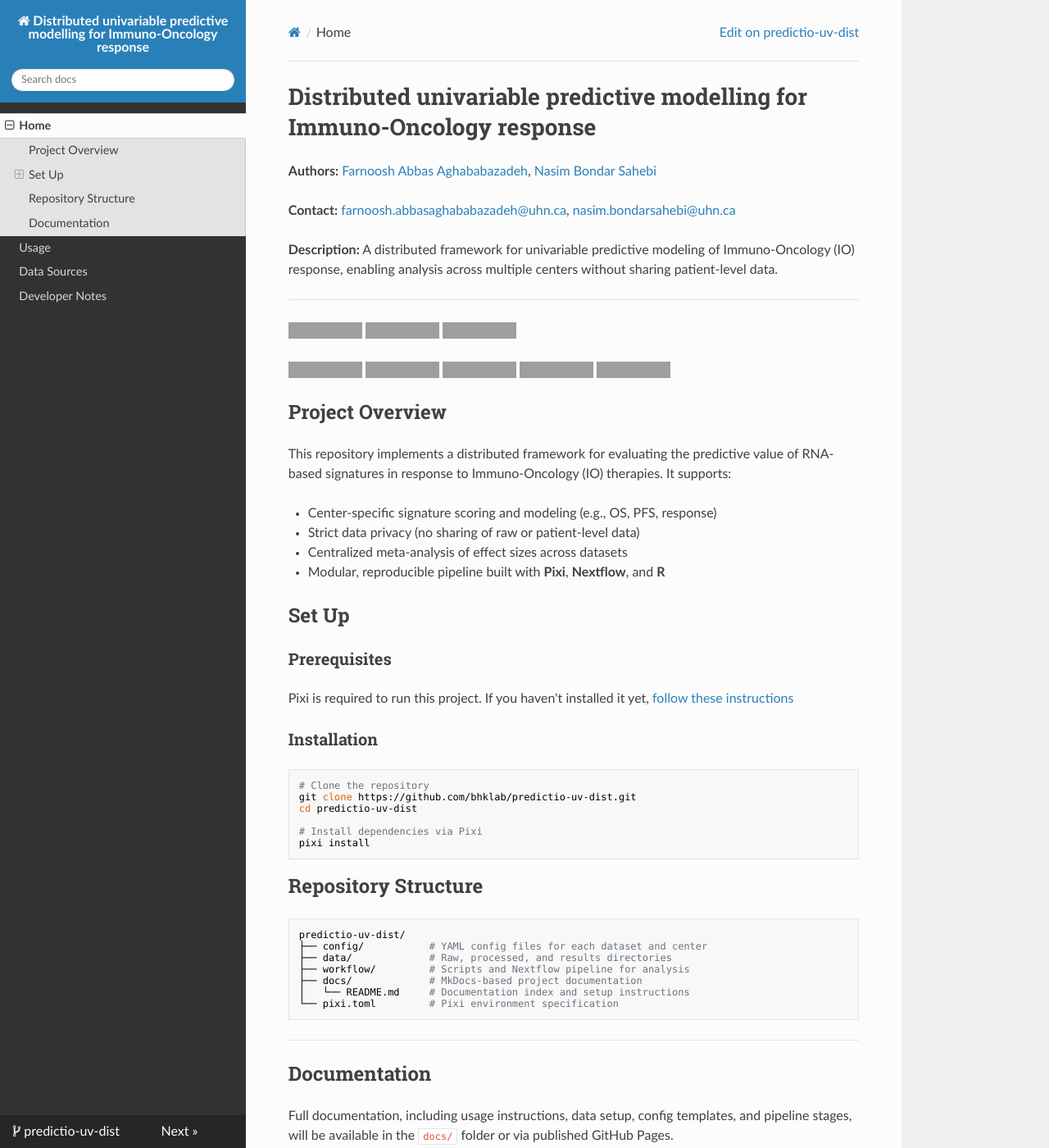
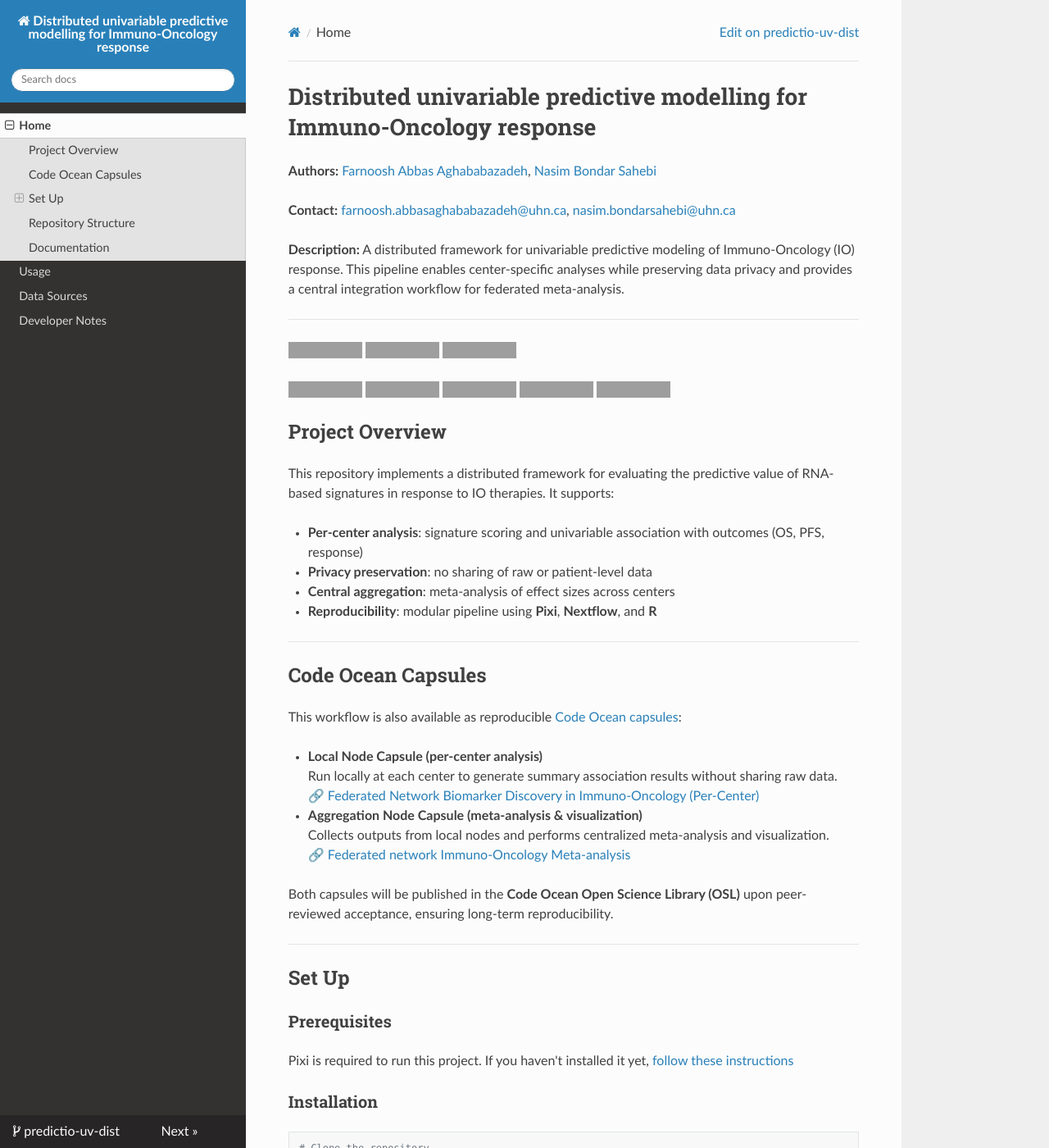
Before and after one commit to bhklab/PredictIO-UV-Dist, an MkDocs documentation site: the page built from docs/README.md, in a window 1280 px wide and 1400 px high. Shown: the whole window at 82% size. Built offline with MkDocs 1.6.1, drawn with Linux system fonts in a browser that asks for light colours; nearby versions of some CDN libraries; grey boxes are pictures that could not be loaded.

Commit message:
add code ocean links and improved readme

```diff
--- a/docs/README.md
+++ b/docs/README.md
@@ -4,7 +4,7 @@
 
 **Contact:** [farnoosh.abbasaghababazadeh@uhn.ca](mailto:farnoosh.abbasaghababazadeh@uhn.ca),  [nasim.bondarsahebi@uhn.ca](mailto:nasim.bondarsahebi@uhn.ca)
 
-**Description:** A distributed framework for univariable predictive modeling of Immuno-Oncology (IO) response, enabling analysis across multiple centers without sharing patient-level data.
+**Description:** A distributed framework for univariable predictive modeling of Immuno-Oncology (IO) response. This pipeline enables center-specific analyses while preserving data privacy and provides a central integration workflow for federated meta-analysis.
 
 --------------------------------------
 
@@ -20,12 +20,31 @@
 
 ## Project Overview
 
-This repository implements a distributed framework for evaluating the predictive value of RNA-based signatures in response to Immuno-Oncology (IO) therapies. It supports:
+This repository implements a distributed framework for evaluating the predictive value of RNA-based signatures in response to IO therapies. It supports:
 
-- Center-specific signature scoring and modeling (e.g., OS, PFS, response)
-- Strict data privacy (no sharing of raw or patient-level data)
-- Centralized meta-analysis of effect sizes across datasets
-- Modular, reproducible pipeline built with **Pixi**, **Nextflow**, and **R**
+- **Per-center analysis**: signature scoring and univariable association with outcomes (OS, PFS, response)
+- **Privacy preservation**: no sharing of raw or patient-level data
+- **Central aggregation**: meta-analysis of effect sizes across centers
+- **Reproducibility**: modular pipeline using **Pixi**, **Nextflow**, and **R**
+
+---
+
+## Code Ocean Capsules
+
+This workflow is also available as reproducible [Code Ocean capsules](https://codeocean.com):
+
+- **Local Node Capsule (per-center analysis)**
+  Run locally at each center to generate summary association results without sharing raw data.
+  🔗 [Federated Network Biomarker Discovery in Immuno-Oncology (Per-Center)](https://codeocean.com/capsule/4295565/tree)
+
+- **Aggregation Node Capsule (meta-analysis & visualization)**
+  Collects outputs from local nodes and performs centralized meta-analysis and visualization.
+  🔗 [Federated network Immuno-Oncology Meta-analysis
+](https://codeocean.com/capsule/5912730/tree)
+
+Both capsules will be published in the **Code Ocean Open Science Library (OSL)** upon peer-reviewed acceptance, ensuring long-term reproducibility.
+
+---
 
 ## Set Up
 
```
